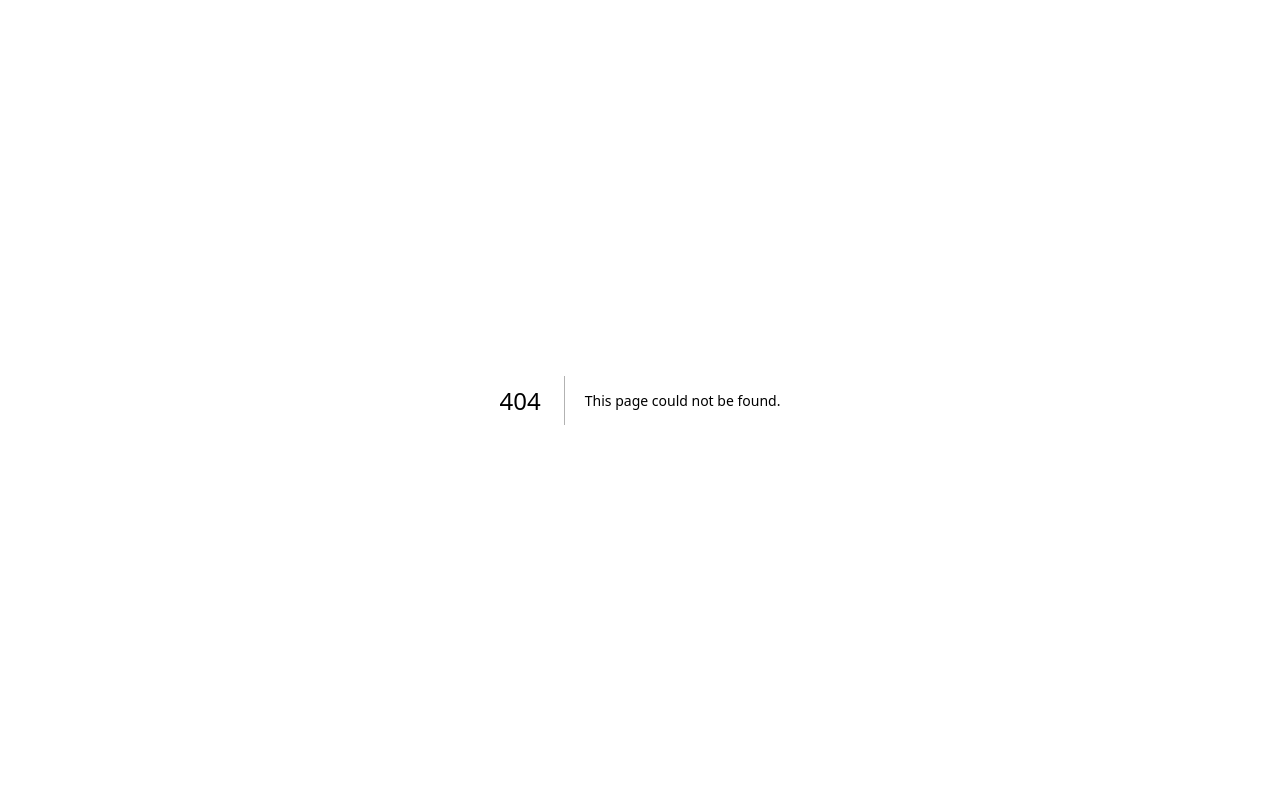
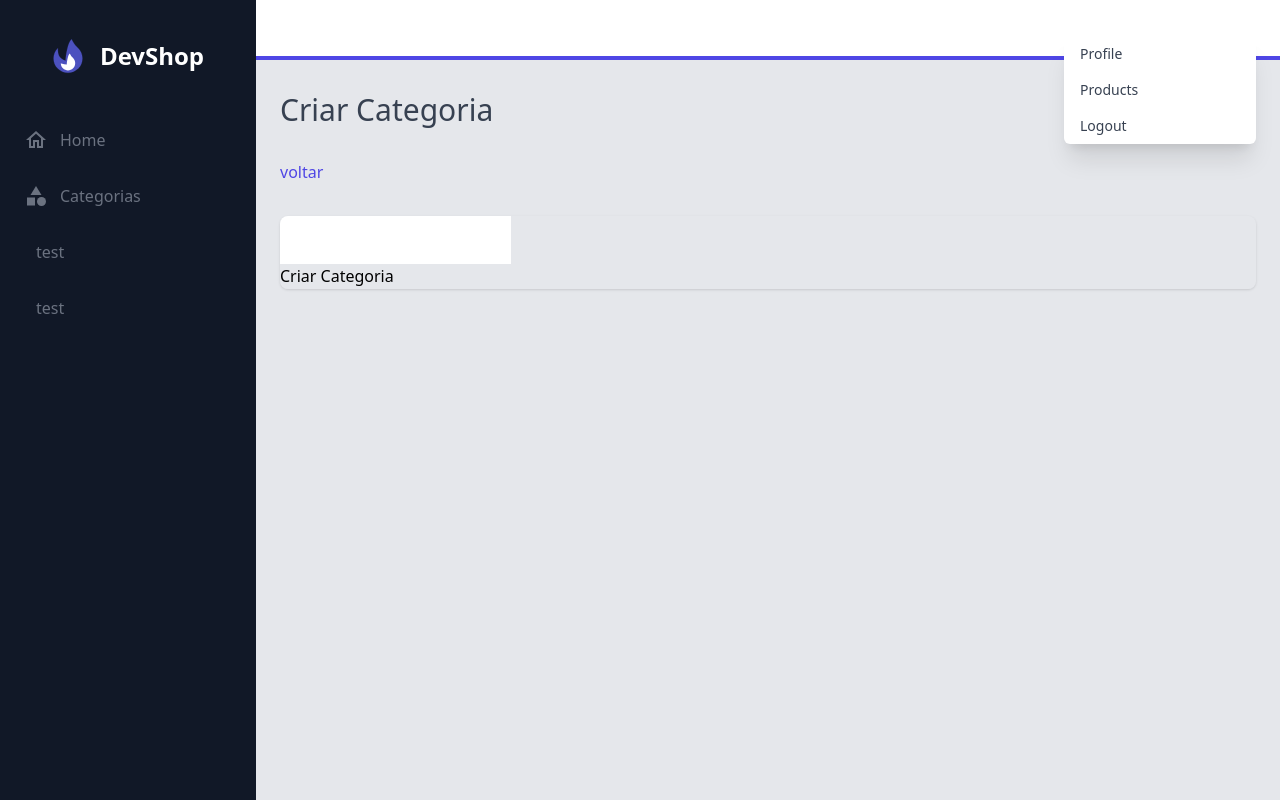
Before and after one commit to jvmhonorato/devshop-frontend, a Next.js app in the folder panel/: page /categories/create in a window 1280 px wide. Before the commit this address had no page. Built offline with nearby package versions, Linux system fonts and the light colour scheme; no server answers.

Commit message:
Saving form with Formik

```diff
--- a/panel/components/layout/index.js
+++ b/panel/components/layout/index.js
@@ -1,28 +1,21 @@
 import React, { useState } from "react";
-
+import Link from "next/link";
 import Menu from "../Menu";
 
 import { MdCategory,MdOutlineHome } from "react-icons/md";
 
 const Layout = ({children}) => {
-  const [sideBarOpen, setSideBarOpen] = useState(false)
-  const [dropdownOpen, setdropdownOpen] = useState(false)
 
-  const close = () => {
-    setSideBarOpen(false)
-  }
-  const open = () => {
-    setDropOpen(true)
-  }
+
     return(
 
 
          <div>
             <div className="flex h-screen bg-gray-200">
-            <div className={sideBarOpen ? 'block' : 'hidden'} onClick={close} ></div>
+            <div  ></div>
 
-            <div className={"fixed z-30 inset-y-0 left-0 w-64 transition duration-300 transform bg-gray-900 overflow-y-auto lg:translate-x-0 lg:static lg:inset-0" +
-                (sideBarOpen ? 'translate-x-0 ease-out' : '-translate-x-full ease-in')} >
+            <div className="fixed z-30 inset-y-0 left-0 w-64 transition duration-300 transform bg-gray-900 overflow-y-auto lg:translate-x-0 lg:static lg:inset-0"
+                 >
                <Menu.Brand>DevShop</Menu.Brand>
                     <Menu.Nav>
                    <Menu.NavItem href='/' Icon={MdOutlineHome} >Home</Menu.NavItem>
@@ -48,13 +41,11 @@ const Layout = ({children}) => {
 
                     <div className="flex items-center">
                         <div className="relative">
-                            <button onClick={close}
-                                className="flex mx-4 text-gray-600 focus:outline-none">
+                            <button>
 
                             </button>
 
-                            <div onClick={() => setdropdownOpen(false)}
-                                className={dropdownOpen ?'block':''+'fixed inset-0 h-full w-full z-10'} ></div>
+                            <div></div>
 
 
                         </div>
@@ -62,24 +53,25 @@ const Layout = ({children}) => {
                         <div className="relative">
 
 
-                            <div  className="fixed inset-0 h-full w-full z-10" onClick={open}
+                            <div
                                 ></div>
 
-                            <div x-show="dropdownOpen"
+                            <div
                                 className="absolute right-0 mt-2 w-48 bg-white rounded-md overflow-hidden shadow-xl z-10"
                                >
-                                <a href="#"
-                                    className="block px-4 py-2 text-sm text-gray-700 hover:bg-indigo-600 hover:text-white">Profile</a>
-                                <a href="#"
-                                    className="block px-4 py-2 text-sm text-gray-700 hover:bg-indigo-600 hover:text-white">Products</a>
-                                <a href="/login"
-                                    className="block px-4 py-2 text-sm text-gray-700 hover:bg-indigo-600 hover:text-white">Logout</a>
+                                <Link href="#"
+                                    className="block px-4 py-2 text-sm text-gray-700 hover:bg-indigo-600 hover:text-white">Profile</Link>
+                                <Link href="#"
+                                    className="block px-4 py-2 text-sm text-gray-700 hover:bg-indigo-600 hover:text-white">Products</Link>
+                                <Link href="/login"
+                                    className="block px-4 py-2 text-sm text-gray-700 hover:bg-indigo-600 hover:text-white">Logout</Link>
                             </div>
                         </div>
                     </div>
                 </header>
                 <main className="flex-1 overflow-x-hidden overflow-y-auto bg-gray-200">
                     <div className="container mx-auto px-6 py-8">
+
                     {children}
 
                     </div>
--- a/panel/package.json
+++ b/panel/package.json
@@ -12,6 +12,7 @@
   "author": "",
   "license": "ISC",
   "dependencies": {
+    "formik": "^2.2.9",
     "next": "^13.0.2",
     "react": "^18.2.0",
     "react-dom": "^18.2.0",
--- /dev/null
+++ b/panel/pages/categories/create.js
@@ -0,0 +1,70 @@
+import React from 'react'
+import Link from 'next/link'
+import Layout from '../../components/layout'
+import { useFormik } from 'formik'
+import Title from '../../components/title'
+
+
+import { useQuery } from '../../lib/graphql'
+
+
+
+
+const query = {
+    query:`
+    query {
+        getAllCategories{
+          id
+          name
+          slug
+        }
+      }
+    `
+}
+
+const Index = () => {
+    const {data, error} = useQuery(query)
+    const form = useFormik({
+        initialValues:{
+            name:'',
+            slug:''
+        },
+        onSubmit: values => {
+            console.log(values)
+        }
+    })
+
+    return(
+        <div >
+
+        <Layout>
+        <Title>Criar Categoria</Title>
+                        {/* <pre>{JSON.stringify(data, null, 2)}</pre> */}
+
+
+
+                        <div className="mt-8">
+
+                        </div>
+                        <Link className="text-indigo-600 hover:text-indigo-900" href='/categories'>voltar</Link>
+
+                        <div className="flex flex-col mt-8">
+                            <div className="-my-2 py-2 overflow-x-auto sm:-mx-6 sm:px-6 lg:-mx-8 lg:px-8">
+                                <div
+                                    className="align-middle inline-block min-w-full shadow overflow-hidden sm:rounded-lg border-b border-gray-200">
+                                        <form onSubmit={form.handleSubmit}>
+                                        <input type='text' name='name'onChange={form.handleChange} values={form.values.name}/><br/>{''}
+                                       <input type='text' name='slug' onChange={form.handleChange} values={form.values.slug}/><br/>
+                                       <button type='submit'>Criar Categoria</button>
+                                        </form>
+
+
+                                </div>
+                            </div>
+                        </div>
+        </Layout>
+        </div>
+    )
+}
+
+export default Index
--- a/panel/pages/categories.js
+++ b/panel/pages/categories/index.js
@@ -1,10 +1,11 @@
 import React from 'react'
+import Link from 'next/link'
+import Layout from '../../components/layout'
+import Table from '../../components/Table'
+import Title from '../../components/title'
 
-import Layout from '../components/layout'
-import Table from '../components/Table'
-import Title from '../components/title'
 
-import { useQuery } from '../lib/graphql'
+import { useQuery } from '../../lib/graphql'
 
 
 
@@ -27,6 +28,7 @@ const Index = () => {
 
     return(
         <div >
+
         <Layout>
         <Title>Iniciar Categorias</Title>
                         {/* <pre>{JSON.stringify(data, null, 2)}</pre> */}
@@ -36,7 +38,7 @@ const Index = () => {
                         <div className="mt-8">
 
                         </div>
-                        <div><a href=''>Criar Categoria</a></div>
+                        <Link className="text-indigo-600 hover:text-indigo-900" href='/categories/create'>Criar Categorias</Link>
 
                         <div className="flex flex-col mt-8">
                             <div className="-my-2 py-2 overflow-x-auto sm:-mx-6 sm:px-6 lg:-mx-8 lg:px-8">
```
Also changed, not shown: 1 other file (tests, documents, lock files or other folders).
